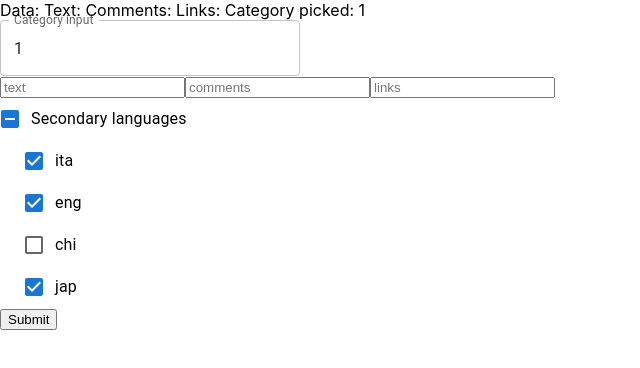
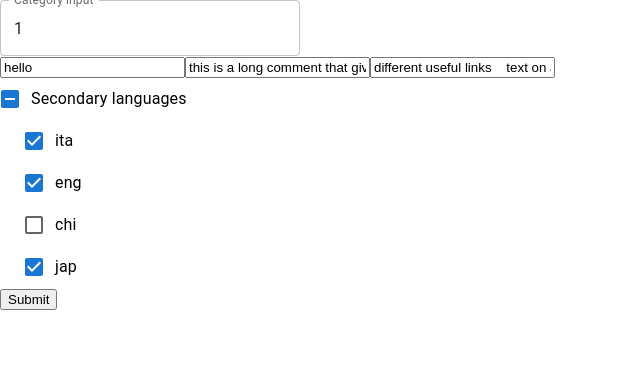
Before and after one commit to SWEG-Software-Engineering-Group/Translatify, a React (Create React App) app: page /edit/1 in a window 1280 px wide. Shown: the top 368 px of the page, without its empty margins (0-640 px from the left). Built offline with nearby package versions, Linux system fonts and the light colour scheme.

Commit message:
Add external testing data

```diff
--- a/src/types/Text.ts
+++ b/src/types/Text.ts
@@ -4,7 +4,7 @@ export default interface Text {
     id: string,
     text: string,
     state: TextState,
-    feedback: string,
-    comment: string,
-    link: string,
+    feedback?: string,
+    comment?: string,
+    link?: string,
 };
--- a/src/views/CreateEditTextView/CreateEditTextView.tsx
+++ b/src/views/CreateEditTextView/CreateEditTextView.tsx
@@ -1,28 +1,30 @@
 import {useState, useEffect} from "react";
-import { Form, useParams } from "react-router-dom";
+import { useParams } from "react-router-dom";
 import CategoryInput from "../../components/CategoryInput/CategoryInput";
 import MultipleLanguagesPicker from "../../components/MultipleLanguagesPicker/MultipleLanguagesPicker";
-import { getData } from "../../services/axios/axiosFunctions";
+import data from './testData'
 
 export default function CreateEditTextView() {
     //HOOKS
     const [category, setCategory] = useState<string | null>(null);
     const [text, setText] = useState<string>('');
-    const [comments, setComments] = useState<string>('');
-    const [links, setLinks] = useState<string>('');
+    const [comment, setComment] = useState<string>('');
+    const [link, setLinks] = useState<string>('');
     const [pickedSecondaryLanguages, setPickedSecondaryLanguages] = useState<string[]>([]);
 
 
     const { textId } = useParams<{ textId: string }>();
+
     useEffect(()=>{
         if(textId){
+            data.id = textId;
             //API for getting data of Text with id == textId
             //then it set the starting values as such
-            setCategory(textId); //will use params or props to determine the old category for editing (used textId just to show that it works)
+            setCategory(data.id); //will use params or props to determine the old category for editing (used textId just to show that it works)
             setPickedSecondaryLanguages(['ita', 'jap', 'eng']); //same as above here
-            // setText(res.text);
-            // setComments(res.comments);
-            // setLinks(res.links);
+            setText(data.text);
+            if(data.comment) setComment(data.comment);
+            if(data.link) setLinks(data.link);
         }
     }, [])
 
@@ -37,17 +39,17 @@ export default function CreateEditTextView() {
     //UI
     return(
         <>
-            Data:
-            Text:{text} Comments:{comments} Links:{links} Category picked: {category}
-
+            {/* Data:
+            Text:{text} Comment:{comment} Links:{link} Category picked: {category}
+             */}
             <div>
                 {category && <CategoryInput oldData={category} onChange={setCategory} />}
                 {!category && <CategoryInput onChange={setCategory} />}
             </div>
             <form onSubmit={handleSubmit}>
                 <input type="text" value={text} onChange={(event) => setText(event.target.value)} placeholder='text'/>
-                <input type="text" value={comments} onChange={(event) => setComments(event.target.value)} placeholder='comments'/>
-                <input type="text" value={links} onChange={(event) => setLinks(event.target.value)} placeholder='links'/>
+                <input type="text" value={comment} onChange={(event) => setComment(event.target.value)} placeholder='comment'/>
+                <input type="text" value={link} onChange={(event) => setLinks(event.target.value)} placeholder='link'/>
 
                 {pickedSecondaryLanguages.length>0 && <MultipleLanguagesPicker onChange={setPickedSecondaryLanguages} oldData={pickedSecondaryLanguages}/>}
 
--- /dev/null
+++ b/src/views/CreateEditTextView/testData.ts
@@ -0,0 +1,15 @@
+
+import { TextState } from "../../types/TextState";
+import Text from "../../types/Text";
+
+const data : Text= {
+    id: '',
+    text: 'hello',
+    comment: 'this is a long comment that gives different instructions on how to translate this text',
+    link: `different useful links
+    text on a second line
+    `,
+    state: TextState.verified,
+}
+
+export default data;
```
